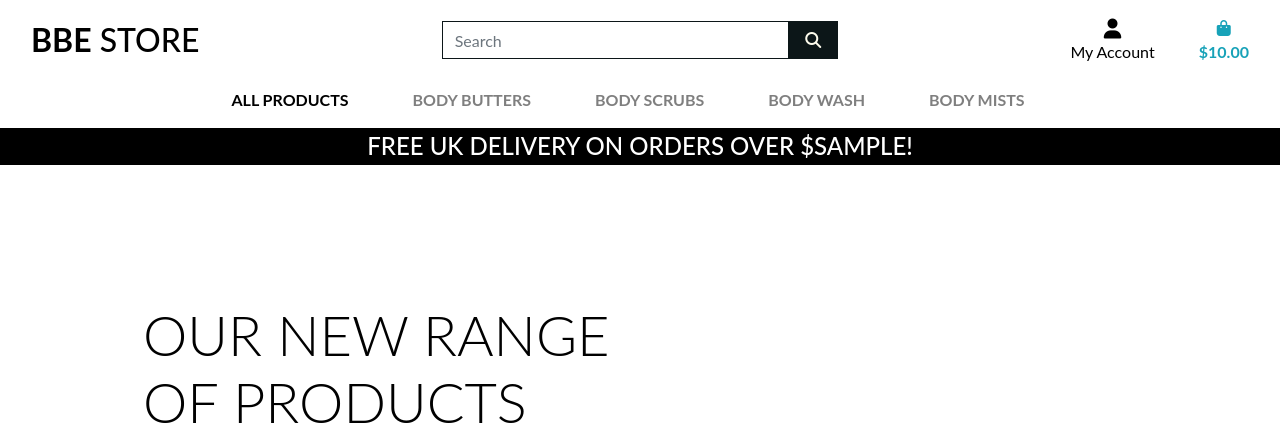
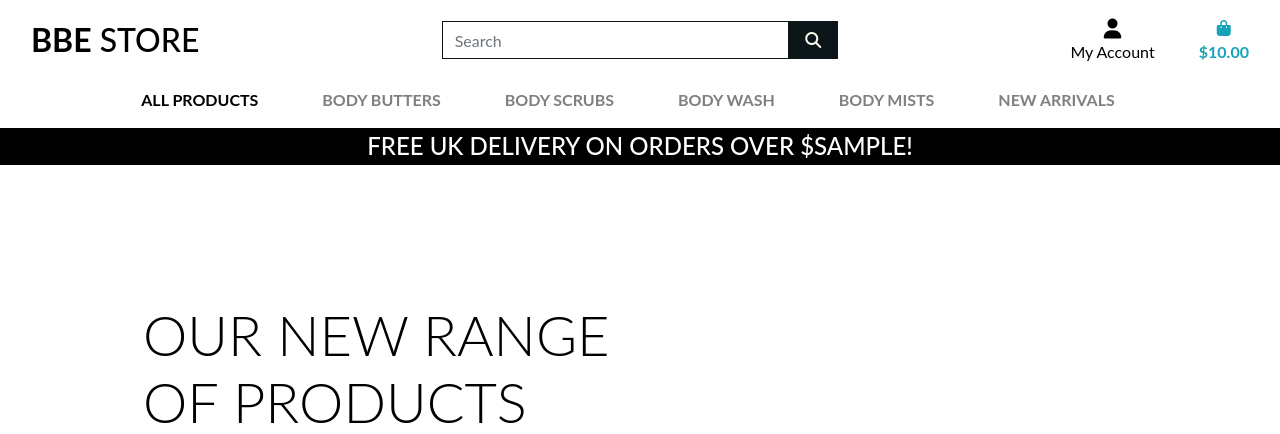
Before and after one commit to BAkinmarin/bbe-store, a Django app: template home/templates/home/index.html in a window 1280 px wide. Shown: the top 434 px of the page. Run offline with Django 5.2, Linux system fonts and the light colour scheme; the template is opened without the code that fills it: most values are stand-ins (such as "Sample title", 1, 10 or a date in 2020); some libraries are stand-ins or nearby versions.

Commit message:
Add new category

```diff
--- a/templates/includes/main-nav.html
+++ b/templates/includes/main-nav.html
@@ -59,5 +59,18 @@
                 <a href="" class="dropdown-item">All Body Mists</a>
             </div>
         </li>
+
+        <li class="nav-item dropdown">
+            <a href="#" class="logo-font font-weight-bold nav-link text-block mr-5" id="new-arrivals-link" data-toggle="dropdown" aria-haspopup="true" aria-expanded="false">
+                New Arrivals
+            </a>
+            <div class="dropdown-menu border-0" aria-labelledby="new-arrivals-link">
+                <a href="" class="dropdown-item">Body Mists</a>
+                <a href="" class="dropdown-item">Body Scrubs</a>
+                <a href="" class="dropdown-item">Body Washes</a>
+                <a href="" class="dropdown-item">Body Butters</a>
+                <a href="" class="dropdown-item">All New Arrivals</a>
+            </div>
+        </li>
     </ul>
 </div>
```
